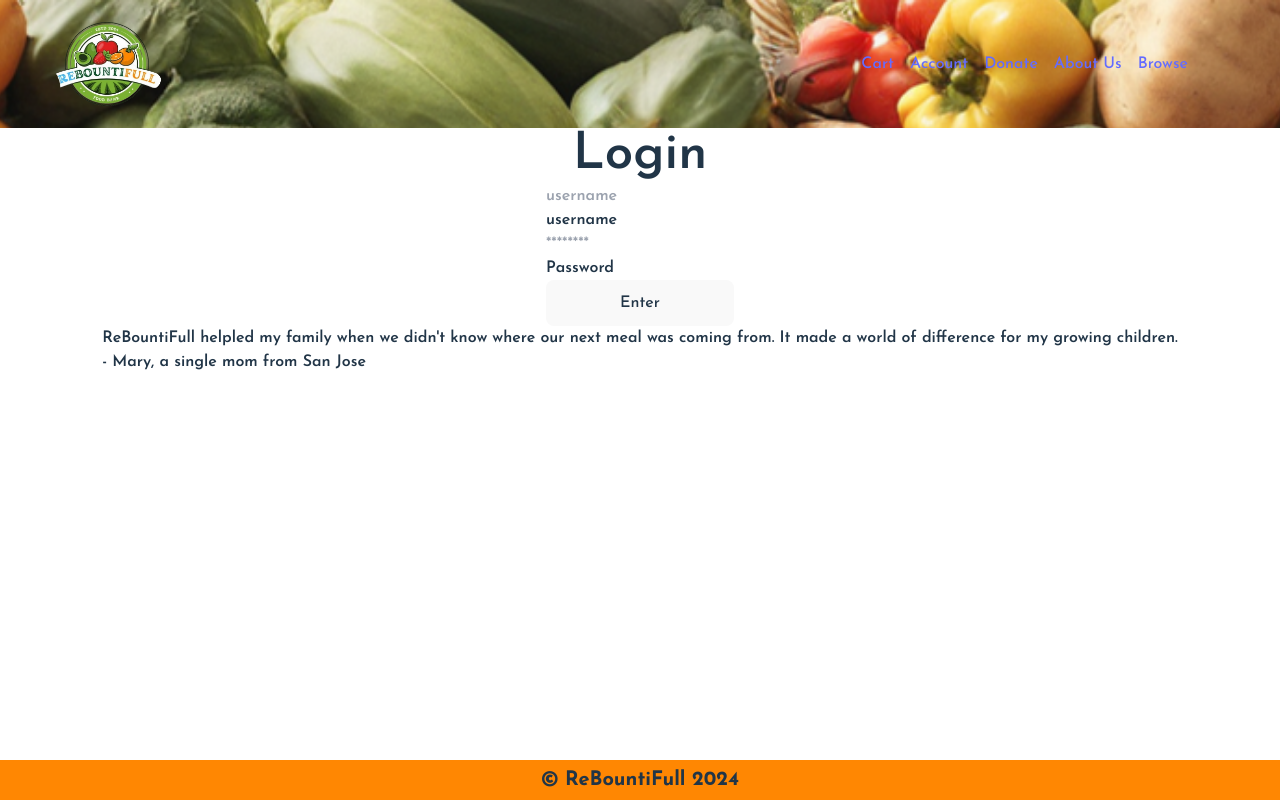
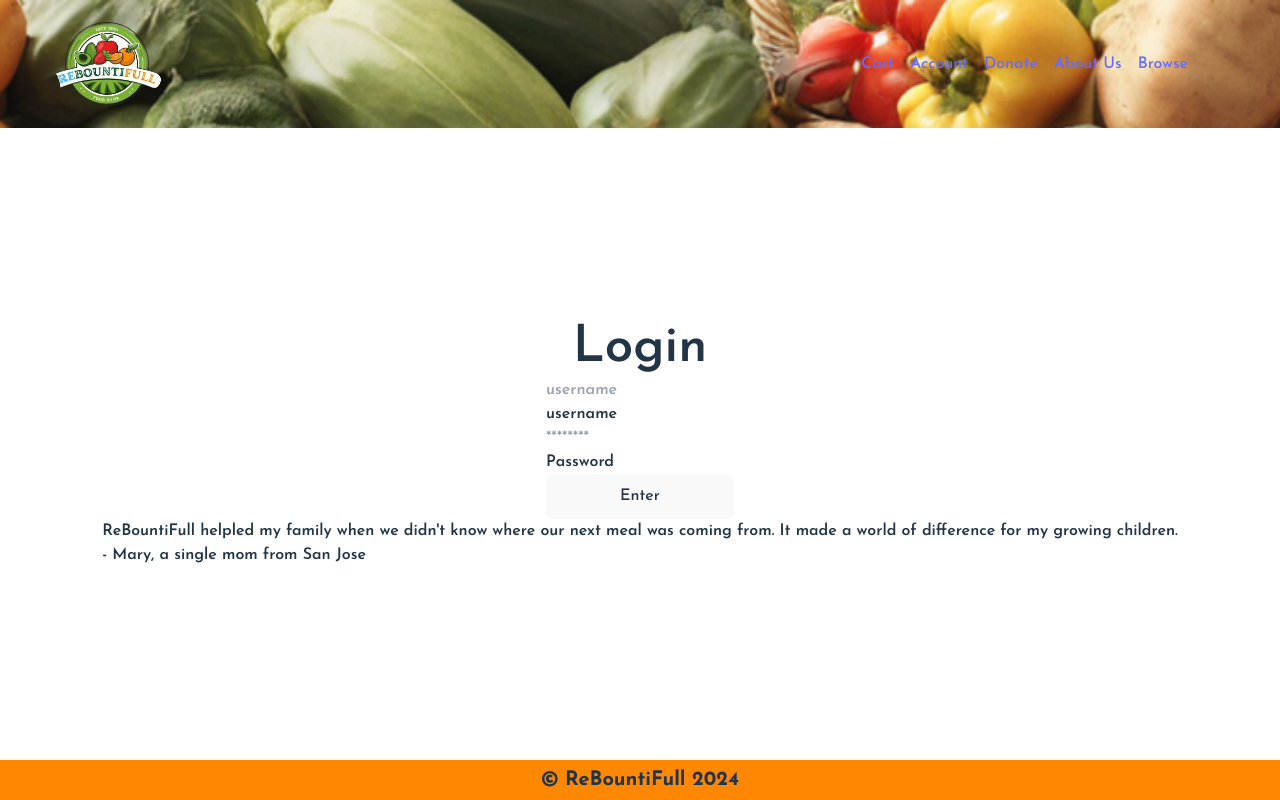
Before and after one commit to sareacct91/ReBountiFull, a React (Vite) app in the folder client/: page /login in a window 1280 px wide. Built offline with nearby package versions, Linux system fonts and the light colour scheme.

Commit message:
Set 'main' in App.jsx to flex display, 'section' in Page/index.jsx to grow and flex, and enclosing div from signup.jsx to grow - this allows all containers to be full page and verticle centering

```diff
--- a/client/src/App.jsx
+++ b/client/src/App.jsx
@@ -23,7 +23,7 @@ function App() {
     <ApolloProvider client={client}>
         <Header />
         <Hero />
-        <main className='grow'>
+        <main className='flex grow'>
           <Page />
         </main>
         <Footer />
--- a/client/src/components/Page/index.jsx
+++ b/client/src/components/Page/index.jsx
@@ -2,7 +2,7 @@ import { Outlet } from "react-router-dom";
 
 function Page() {
   return (
-    <section>
+    <section className="grow flex">
       <Outlet />
     </section>
   );
--- a/client/src/components/Signup/signup.jsx
+++ b/client/src/components/Signup/signup.jsx
@@ -4,7 +4,7 @@ import { Link } from "react-router-dom";
 
 export default function Signup() {
   return (
-    <div className="flex flex-col items-center justify-center">
+    <div className="flex flex-col items-center justify-center grow">
       <h1>Welcome!</h1>
       <img src={logo} />
       <h2>Sign up below to help us rebountify the world one bite at a time</h2>
```
